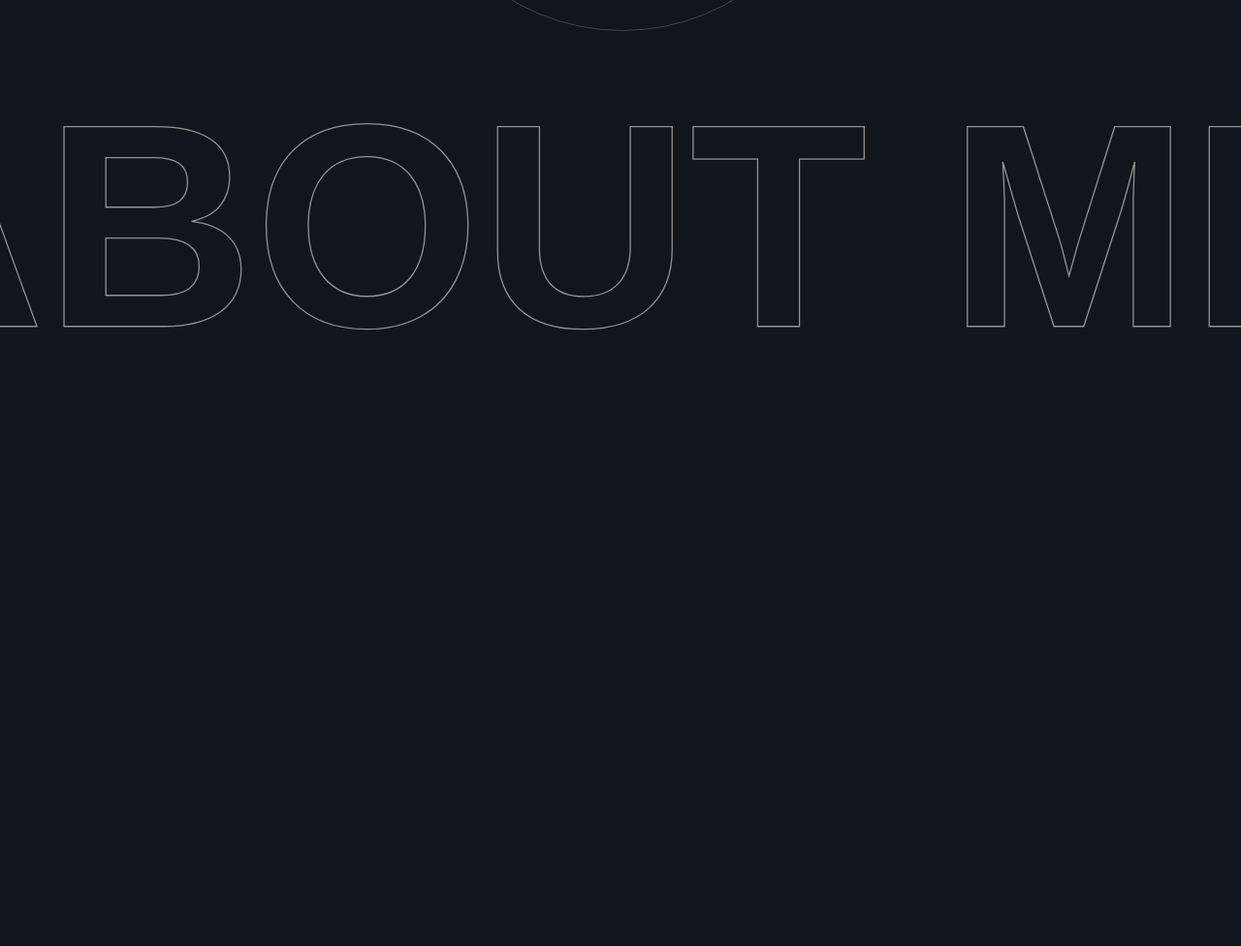
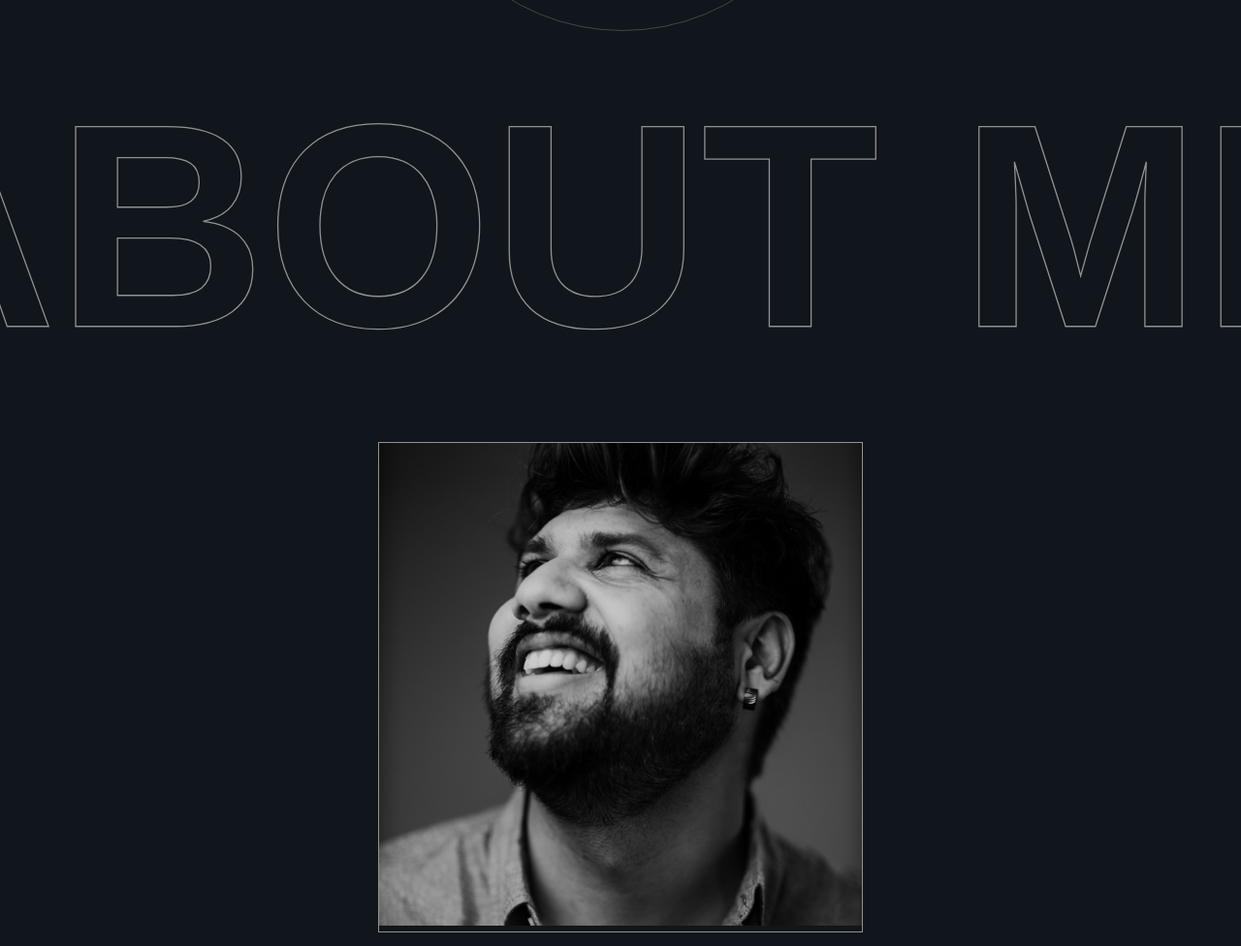
Before and after one commit to jithesh-dev/boolean_monk, a plain HTML site: page index.html in a window 1280 px wide. Shown: the part 1053-2029 px from the top of the page at 97% size. Before the commit the page ends 1523 px from the top, so only its background shows below. Drawn offline with Linux system fonts and the light colour scheme; a web font is replaced by a local one.

Commit message:
About Me started

```diff
--- a/css/styles.css
+++ b/css/styles.css
@@ -104,6 +104,7 @@ h3 {
 .e-t-horizontal {
   text-align: center;
   font-size: 18vw;
+  /* font-size: 100%; */
   transform: scale(1.3);
   overflow: -moz-hidden-unscrollable;
 }
@@ -199,4 +200,15 @@ header img {
 
 .about-grid {
   display: flex;
+  flex-direction: column;
+  align-items: center;
 }
+
+.prof-pic-container {
+  width: 70%;
+  max-width: 500px;
+  border: 1px solid var(--clr-text);
+}
+.prof-pic-container img {
+  transform: translate(20% 20%);
+}
--- a/index.html
+++ b/index.html
@@ -30,6 +30,9 @@
     </div>
     <div class="about-grid section">
       <h1 class="expander-title e-t-horizontal">ABOUT ME</h1>
+      <div class="prof-pic-container">
+        <img src="./img/Profile-Pic-square.jpg" alt="" />
+      </div>
     </div>
   </body>
 </html>
```
Also changed, not shown: img/Profile-Pic-square.jpg (added), 1 other file.
